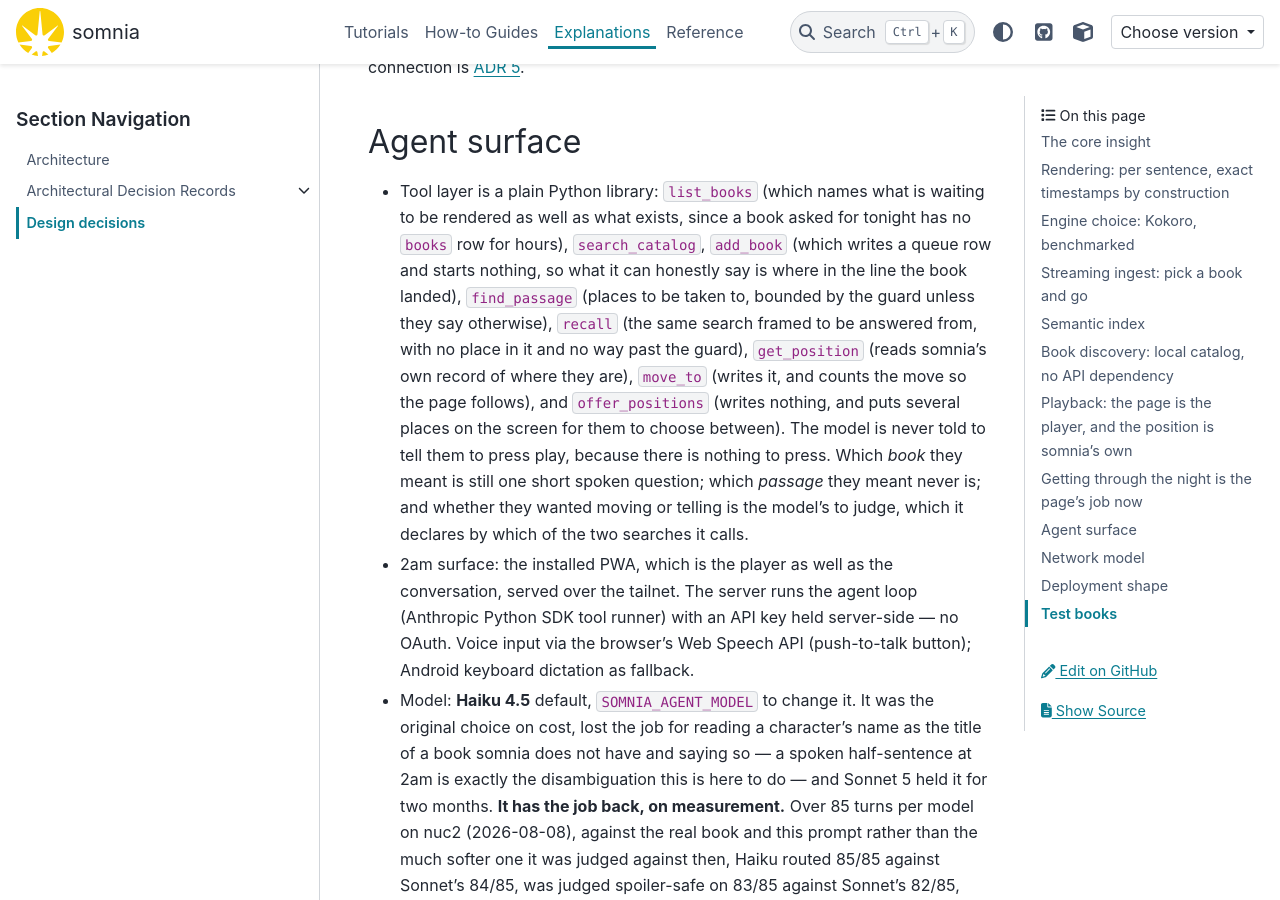
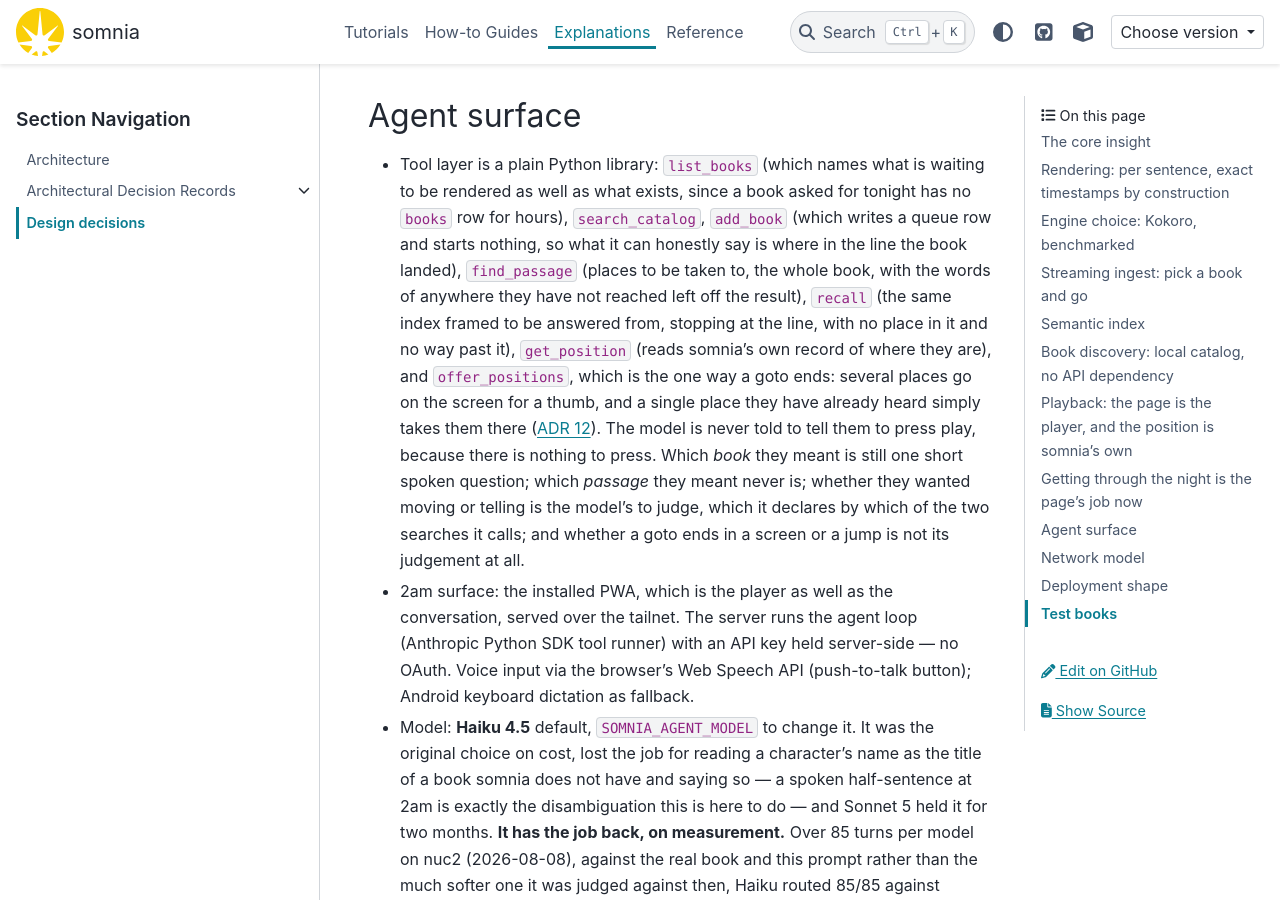
Before and after one commit to gilesknap/somnia, a Sphinx documentation site: the page built from docs/explanations/design.md, in a window 1280 px wide and 900 px high, scrolled down 8886 px. Built offline with Sphinx 7.4.7 and the PyData theme 0.15.4, drawn with Linux system fonts in a browser that asks for light colours; pages that are not in the unit, such as notebooks, are missing from menus; the version number could not be read and is left out; some of the changed text lies outside the part shown.

Commit message:
One way a goto ends
The model was choosing between moving the book and drawing the list: one
plausible passage, move; two or more, offer. That is arithmetic on two facts the
server has — how many places are plausible, and whether the single one is behind
them — and asking a small model for it at 2am gets a conversation back instead.
It would hand the judgement over as prose ("do you want me to take you there
anyway?"), which is the question ADR 4 exists to have deleted, or offer one
place they had already heard and then argue with the refusal telling it to move
them.

So every goto ends in offer_positions, whatever becomes of it. The model names
the passages that could really be the moment, best first; the tool draws the
screen, or — for a single place behind the position — moves the book there and
says so. move_to comes off the tool list. Library.move_to stays, and is what
that third case calls.

The mutual exclusion collapses with it. It used to be written twice, once in
each tool, and the copy in move_to had to fire before library.move_to wrote,
because the row reaches the page fifteen seconds later as the refusal of its
next report. One tool, one branch.

What the model still judges is plausibility, which is what it is good at and
what fails cheaply: name too many and it costs a press, where deciding to move
wrongly costs the hour they were in.

The prompt loses about a third of itself with the spoiler apparatus ADR 11 made
unnecessary and the paragraphs about when to move and when to offer.

ADR 12, amending 4 and 6.

Co-Authored-By: Claude Opus 5 <noreply@anthropic.com>

```diff
--- a/docs/explanations/design.md
+++ b/docs/explanations/design.md
@@ -248,8 +248,7 @@ distances, and ADR 11 is what stopped that being a rule the model had to hold:
 a search reads everywhere, and the words of anywhere they have not reached
 simply never arrive. The tool that answers, `recall`, is the one still bounded
 when it reads; it hands back no `id=` and no `position_ms`, offers nothing past
-the line, and marks the turn so that `move_to` and `offer_positions` both
-refuse: asking who somebody is used
+the line, and marks the turn so that `offer_positions` refuses: asking who somebody is used
 to drag the audio to a passage about them, and it is the tools that stop it
 rather than a paragraph asking them not to. What the tools cannot hold is the
 turn where nothing was called at all — the line is a number the model only
@@ -350,17 +349,19 @@ not merely a separate connection is
   waiting to be rendered as well as what exists, since a book asked for
   tonight has no `books` row for hours), `search_catalog`, `add_book` (which
   writes a queue row and starts nothing, so what it can honestly say is where
-  in the line the book landed), `find_passage` (places to be taken to, bounded
-  by the guard unless they say otherwise), `recall` (the same search framed to
-  be answered from, with no place in it and no way past the guard),
-  `get_position` (reads somnia's own record of where they are), `move_to`
-  (writes it, and counts the move so the page follows), and `offer_positions`
-  (writes nothing, and puts several places on the screen for them to choose
-  between). The model is never told to tell them to press play, because there is
-  nothing to press. Which *book* they meant is still one short spoken question;
-  which *passage* they meant never is; and whether they wanted moving or telling
-  is the model's to judge, which it declares by which of the two searches it
-  calls.
+  in the line the book landed), `find_passage` (places to be taken to, the whole
+  book, with the words of anywhere they have not reached left off the result),
+  `recall` (the same index framed to be answered from, stopping at the line,
+  with no place in it and no way past it), `get_position` (reads somnia's own
+  record of where they are), and `offer_positions`, which is the one way a goto
+  ends: several places go on the screen for a thumb, and a single place they
+  have already heard simply takes them there
+  ([ADR 12](decisions/0012-one-way-a-goto-ends.md)). The model is never told to
+  tell them to press play, because there is nothing to press. Which *book* they
+  meant is still one short spoken question; which *passage* they meant never is;
+  whether they wanted moving or telling is the model's to judge, which it
+  declares by which of the two searches it calls; and whether a goto ends in a
+  screen or a jump is not its judgement at all.
 - 2am surface: the installed PWA, which is the player as well as the
   conversation, served over the tailnet. The server runs the agent loop
   (Anthropic Python SDK tool runner) with an API key held server-side — no
```
Also changed, not shown: docs/explanations/architecture.md (+3 -4 lines), docs/explanations/decisions.md (+4 -3 lines), docs/explanations/decisions/0004-choose-a-place-from-a-list.md (+9 -0 lines), docs/explanations/decisions/0006-answer-a-question-about-the-book.md (+5 -0 lines), docs/explanations/decisions/0012-one-way-a-goto-ends.md (added, +110 -0 lines), 4 other files.
